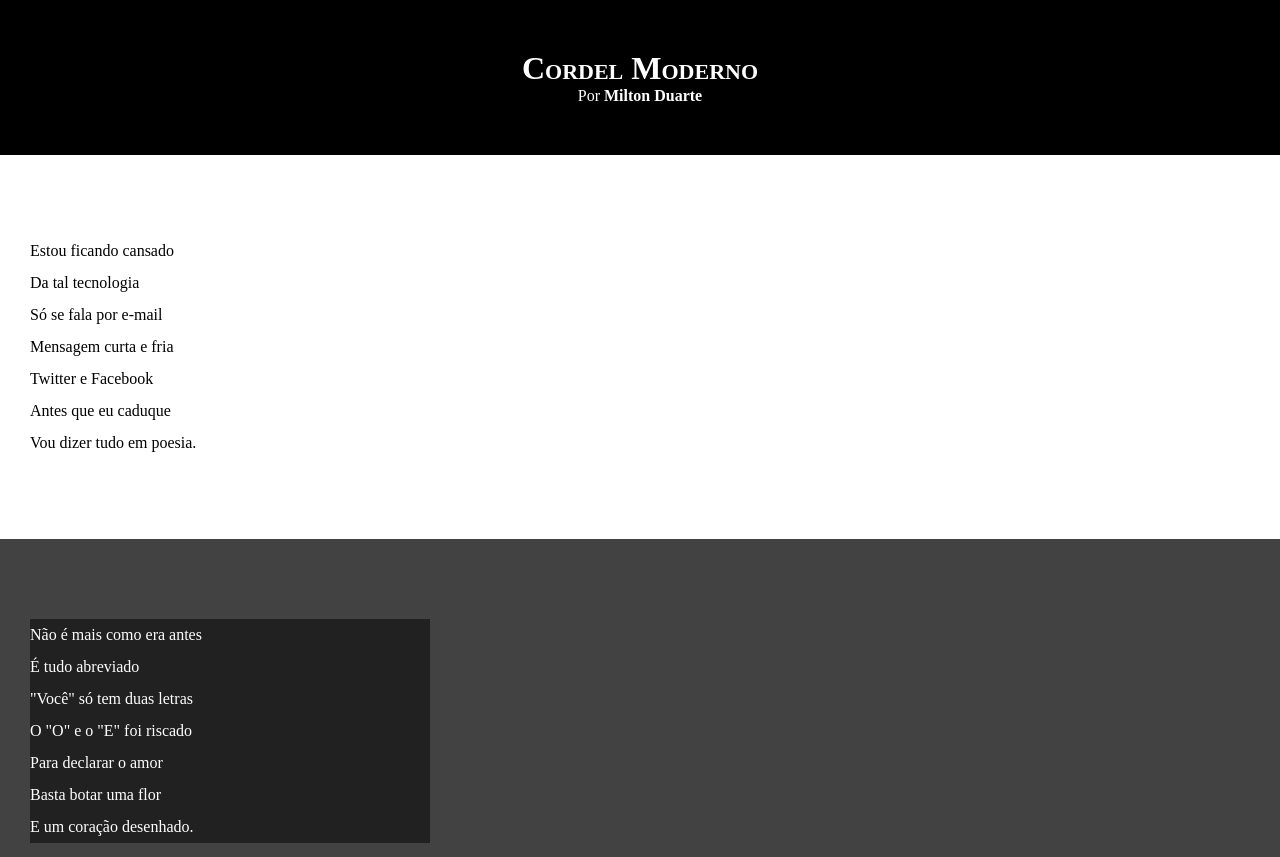
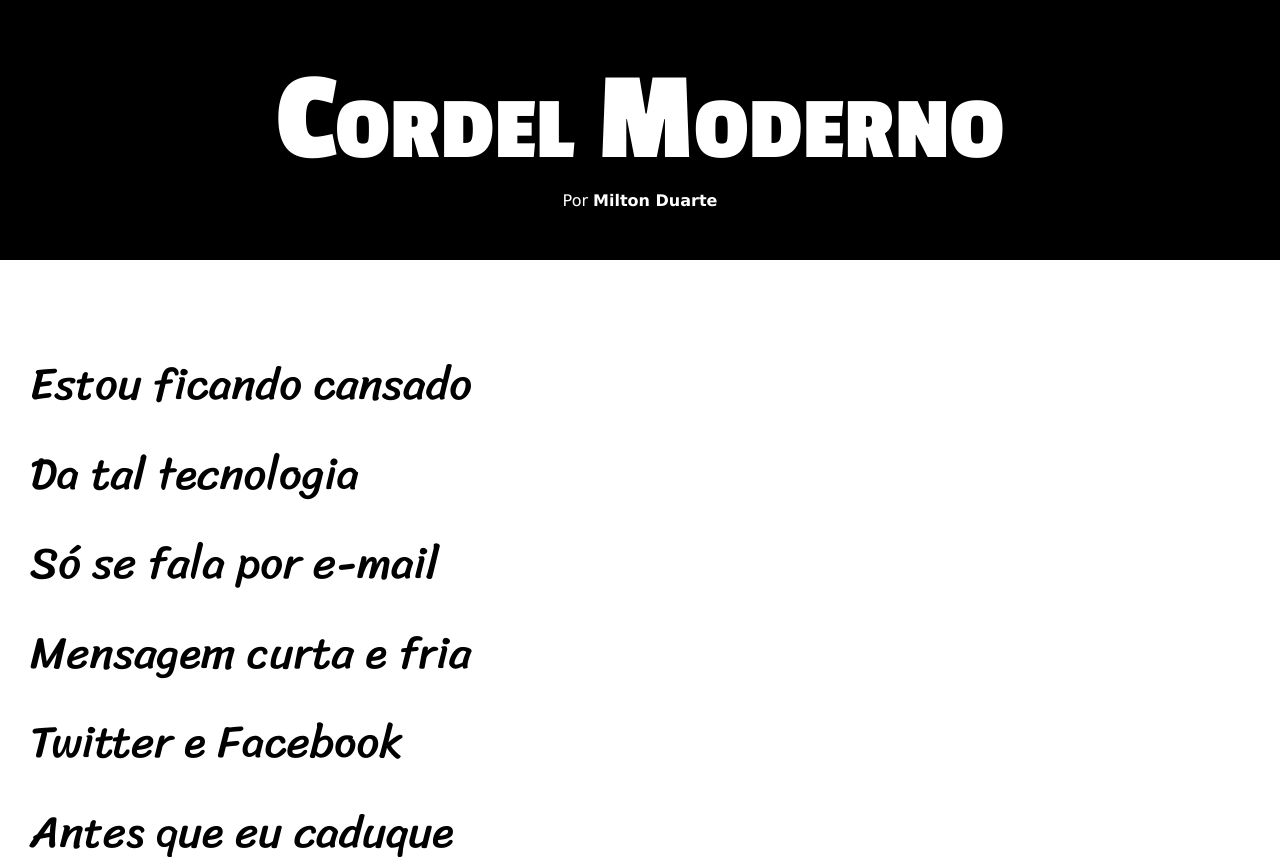
Before and after one commit to jaisoncosta/html-e-css, a plain HTML site: page desafios/desafio012/pacote-d012/index.html in a window 1280 px wide. Shown: the top 857 px of the page. Drawn offline with Linux system fonts and the light colour scheme.

Commit message:
Atualização de estilos desafio 12

```diff
--- a/desafios/desafio012/pacote-d012/style.css
+++ b/desafios/desafio012/pacote-d012/style.css
@@ -1,25 +1,37 @@
 @charset "UTF-8";
+
+@import url('https://fonts.googleapis.com/css2?family=Passion+One:wght@400;700;900&family=Sriracha&display=swap');
 
 * {
     margin: 0px;
     padding: 0px;
 }
 
+:root {
+    --fonte1: Verdana, Geneva, Tahoma, sans-serif;
+    --fonte2: 'Passion One', cursive;
+    --font3: 'Sriracha', cursive;
+}
+
 html, body {
     min-height: 100vh;
     background-color: darkgrey;
+    font-family: var(--fonte1)
 }
 
 header {
     background-color: black;
     color: white;
     text-align: center;
+
 }
 
 header > h1 {
     padding-top: 50px;
     /*text-transform: uppercase;*/
     font-variant: small-caps;
+    font-family: var(--fonte2);
+    font-size: 10vw;
 }
 
 header > p {
@@ -48,6 +60,8 @@ section{
     padding-bottom: 10vh;
     line-height: 2em;
     padding-left: 30px;
+    font-family: var(--font3);
+    font-size: 3.5vw;
 }
 
 section.normal {
@@ -62,5 +76,6 @@ section.imagem{
 
 section.imagem > p {
     background-color: rgba(0, 0, 0, 0.5);
-    width: 400px;
+    display: inline-block;
+    padding: 5px;
 }
```
